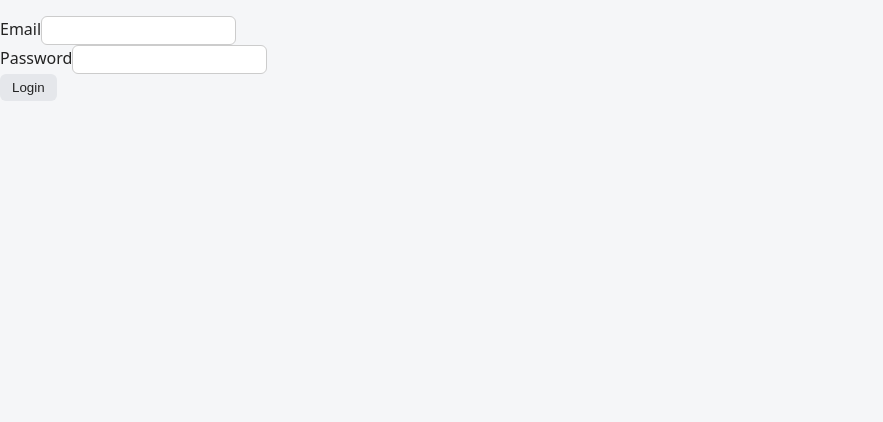
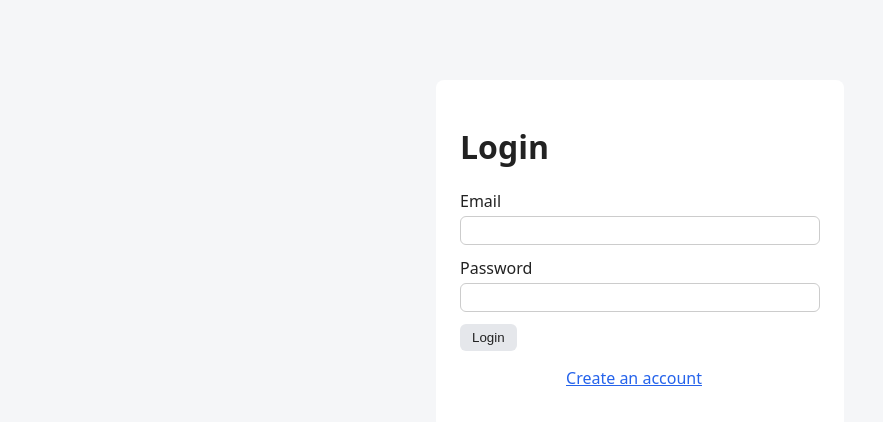
Before and after one commit to m-devpath/Inventory-Frontend, a React (Vite) app: page /login in a window 1280 px wide. Shown: the top 422 px of the page, without its empty margins (0-883 px from the left). Built offline with nearby package versions, Linux system fonts and the light colour scheme.

Commit message:
Style login and register pages, add links between them

```diff
--- a/src/index.css
+++ b/src/index.css
@@ -90,3 +90,30 @@ a {
   display: flex;
   align-items: center;
 }
+
+.auth-card {
+  max-width: 360px;
+  margin: 80px auto;
+  background: white;
+  padding: 24px;
+  border-radius: 8px;
+}
+
+.auth-card form div {
+  margin-bottom: 12px;
+}
+
+.auth-card label {
+  display: block;
+  margin-bottom: 4px;
+}
+
+.auth-card input {
+  width: 100%;
+  box-sizing: border-box;
+}
+
+.auth-link {
+  margin-top: 16px;
+  text-align: center;
+}
--- a/src/pages/Login.jsx
+++ b/src/pages/Login.jsx
@@ -1,6 +1,7 @@
 import { useState } from "react";
 import { apiRequest } from "../api/client";
-import { useNavigate } from "react-router-dom";
+import { useNavigate, Link } from "react-router-dom";
+
 
 function Login(){
     const [email, setEmail] = useState("");
@@ -27,7 +28,9 @@ function Login(){
 };
 
     return (
-        <form onSubmit={handleSubmit}>
+        <div className="auth-card">
+            <h1>Login</h1>
+            <form onSubmit={handleSubmit}>
             <div>
                 <label>Email</label>
                 <input type="email" value={email}
@@ -41,6 +44,10 @@ function Login(){
             {error && <p className="error">{error}</p>}
             <button type="submit">Login</button>
         </form>
+        <p className="auth-link">
+        <Link to='/register'>Create an account</Link>
+        </p>
+        </div>
     );
 }
 
--- a/src/pages/Register.jsx
+++ b/src/pages/Register.jsx
@@ -1,5 +1,5 @@
 import { useState } from "react";
-import { useNavigate } from "react-router-dom";
+import { useNavigate, Link } from "react-router-dom";
 import { apiRequest } from "../api/client";
 
 function Register(){
@@ -29,7 +29,9 @@ function Register(){
     };
 
     return (
-        <form onSubmit={handleSubmit}>
+        <div className="auth-card">
+            <h1>Register</h1>
+             <form onSubmit={handleSubmit}>
             <div>
                 <label>Name</label>
                 <input type="text" value={name}
@@ -47,8 +49,11 @@ function Register(){
             </div>
             {error && <p className="error">{error}</p>}
             <button type="submit">Register</button>
-
         </form>
+        <p className="auth-link">
+        <Link to='/login'>Login</Link>
+        </p>
+        </div>
     );
 };
 
```
